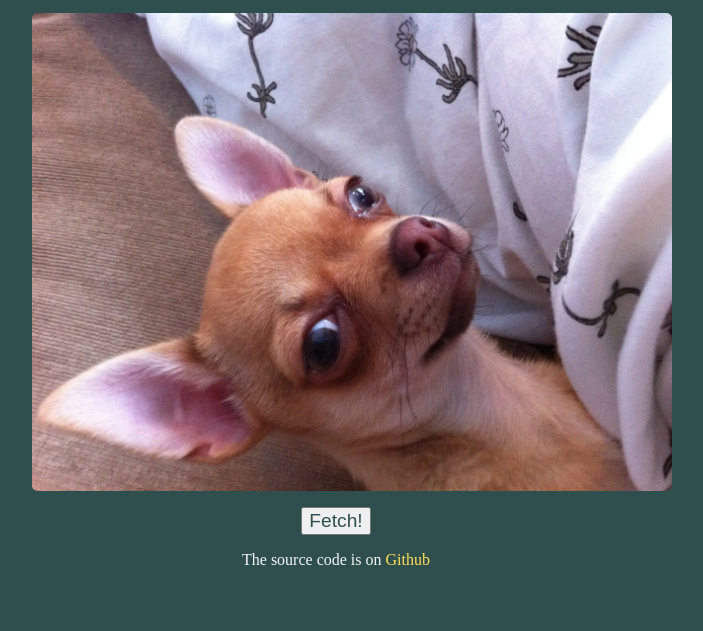
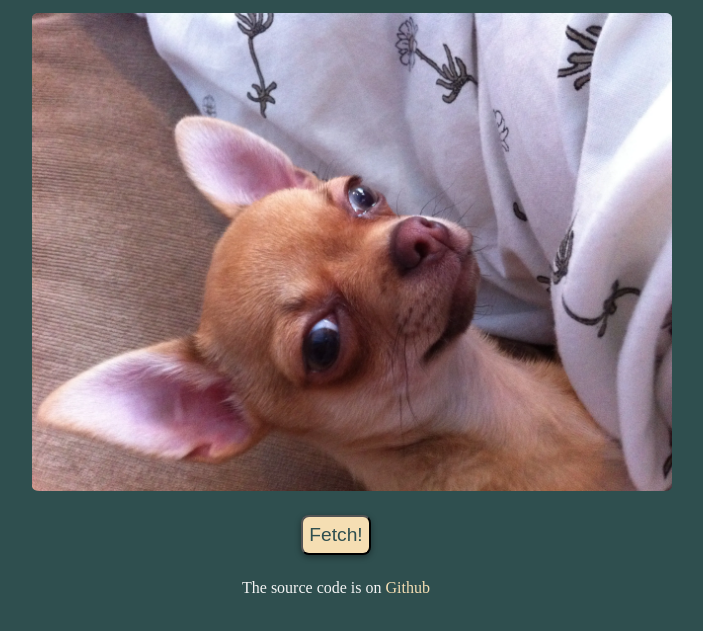
Before and after one commit to TBestLittleHelper/fetchcake, a website built with Vite: page index.html in a window 1280 px wide. Shown: the part 99-730 px from the top of the page, without its empty margins (304-1007 px from the left). Built offline with nearby package versions, Linux system fonts and the light colour scheme.

Commit message:
style the background of the button

```diff
--- a/src/index/index.css
+++ b/src/index/index.css
@@ -1,6 +1,6 @@
 :root {
   --background-color: #2f4f4f;
-  --title-color: #ffde59;
+  --title-color: wheat;
   --text-color: #f5f5f5;
   --button-text-color: var(--background-color)
 }
@@ -58,9 +58,21 @@ main {
   border-radius: 1%;
 }
 
+#buttonContainer {
+  display: flex;
+  gap: 0.5rem;
+  justify-content: center;
+  align-items: center;
+}
+
 #newCupcakeButton {
   font-size: larger;
   color: var(--button-text-color);
+  border-radius: 8px;
+  background: var(--title-color);
+  box-shadow: 0 2px 6px rgba(0, 0, 0, 0.4);
+  margin: 0.5rem;
+  height: 2.5rem;
 }
 
 footer {
```
